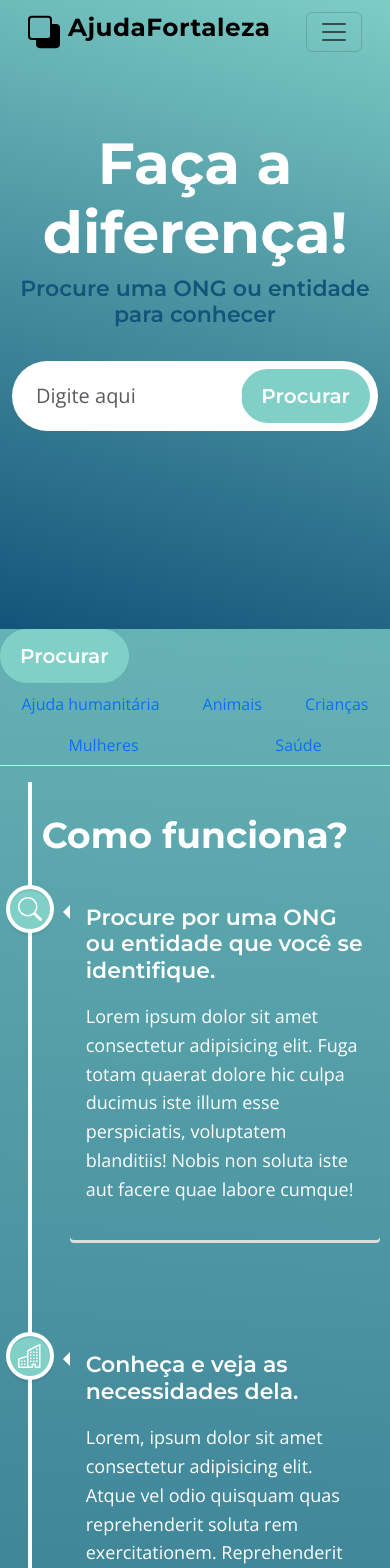
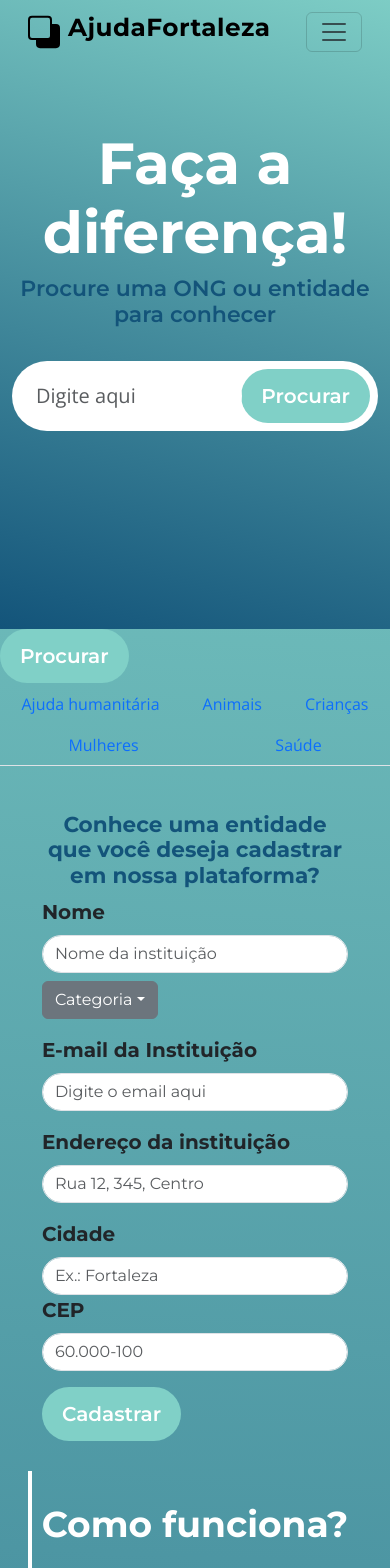
Before and after one commit to Thejuniorsouza/AjudaFortalezaApp, a React (Vite) app: page / in a window 390 px wide. Shown: the top 1568 px of the page. Built offline with nearby package versions, Linux system fonts and the light colour scheme; no server answers; the database is empty.

Commit message:
Formulario

```diff
--- a/src/App.jsx
+++ b/src/App.jsx
@@ -12,6 +12,7 @@ import { useEffect } from "react";
 import app from "./utils/firebase.js"
 import { collection, getDocs } from "firebase/firestore";
 import TimeLine from "./components/TimeLine/Timeline.jsx";
+import FormAdd from "./components/Form/Form.jsx";
 
 
 function App() {
@@ -39,6 +40,7 @@ function App() {
             <Hero />
             <Button type="submit">Procurar</Button>
             <Explore />
+            <FormAdd />
             {/* <Cardgroup/> */}
             <TimeLine />
             <Footer />
--- /dev/null
+++ b/src/components/Form/Form.jsx
@@ -0,0 +1,72 @@
+import Col from 'react-bootstrap/Col';
+import Form from 'react-bootstrap/Form';
+import Row from 'react-bootstrap/Row';
+import Button from '../Button/Button';
+import styles from '../Form/Form.modules.css'
+import { Container } from 'react-bootstrap';
+import Dropdown from 'react-bootstrap/Dropdown';
+import DropdownButton from 'react-bootstrap/DropdownButton';
+
+function GridComplexExample() {
+  return (
+    <Form className={`${styles.Form} p-5 formulario mx-auto `}>
+      <Container className='containerForm ms-Í'>
+      <h6 className='fs-4 fw-bolder text-center' >Conhece uma entidade que você deseja cadastrar em nossa plataforma?</h6>
+      <Container className="formDropdown d-flex align-items-end p-0 mb-3">
+        <Form.Group as={Col} controlId="formGridName">
+          <Form.Label className='fs-5 fw-bolder'>Nome</Form.Label>
+          <Form.Control className='rounded-pill ' type="text" placeholder="Nome da instituição" />
+        </Form.Group>
+
+        <Form.Group className= "GroupCategory px-4" as={Col} controlId="formGridCategory" >
+          {/* <Form.Label className='fs-5 fw-bolder'>Categoria</Form.Label> */}
+          <DropdownButton
+        id="dropdown-button-dark-example2"
+        variant="secondary"
+        title="Categoria"
+        className="BtnDropdown mt-2"
+        data-bs-theme="dark"
+          >
+        <Dropdown.Item href="#/action-1" >Ajuda Humanitária</Dropdown.Item>
+        <Dropdown.Item href="#/action-2">Animais</Dropdown.Item>
+        <Dropdown.Item href="#/action-3">Mulheres</Dropdown.Item>
+        <Dropdown.Item href="#/action-4">Crianças</Dropdown.Item>
+        <Dropdown.Item href="#/action-5">Saúde</Dropdown.Item>
+
+
+      </DropdownButton>
+        </Form.Group>
+
+      </Container>
+
+      <Form.Group className="mb-3" controlId="formGridEmail">
+        <Form.Label className='fs-5 fw-bolder'>E-mail da Instituição</Form.Label>
+        <Form.Control className=' formStyle rounded-pill w-75' type='email' placeholder="Digite o email aqui"/>
+      </Form.Group>
+
+      <Form.Group className="mb-3" controlId="formGridAddress">
+        <Form.Label className=' fs-5 fw-bolder'>Endereço da instituição</Form.Label>
+        <Form.Control className='formStyle rounded-pill w-75' placeholder="Rua 12, 345, Centro " />
+      </Form.Group>
+
+      <Row className="formCep mb-3">
+        <Form.Group as={Col} controlId="formGridCity">
+          <Form.Label className='fs-5 fw-bolder'>Cidade</Form.Label>
+          <Form.Control className='formStyle rounded-pill' placeholder="Ex.: Fortaleza"/>
+        </Form.Group>
+
+
+        <Form.Group as={Col} controlId="formGridCep">
+          <Form.Label className='formStyle fs-5 fw-bolder '>CEP</Form.Label>
+          <Form.Control className='formStyle rounded-pill w-50' placeholder="60.000-100" />
+        </Form.Group>
+      </Row>
+
+        <Button type="submit">Cadastrar</Button>
+
+      </Container>
+    </Form>
+  );
+}
+
+export default GridComplexExample;
--- /dev/null
+++ b/src/components/Form/Form.modules.css
@@ -0,0 +1,37 @@
+
+.formulario {
+    font-family: Montserrat, sans-serif;
+}
+
+.BtnDropdown {
+    border-radius: 3rem;
+    color: blue;
+}
+
+@media (max-width: 1070px) {
+    .formulario {
+        padding: 1.87rem!important ;
+    }
+
+    .GroupCategory {
+    padding: 0!important;
+    }
+
+    .formDropdown {
+        display: grid!important;
+    }
+
+    .dropdown {
+        max-width: 14.5rem;
+    }
+
+    .formCep {
+        display: grid;
+
+    }
+
+    .formStyle {
+        width: 100%!important;
+    }
+
+}
```
